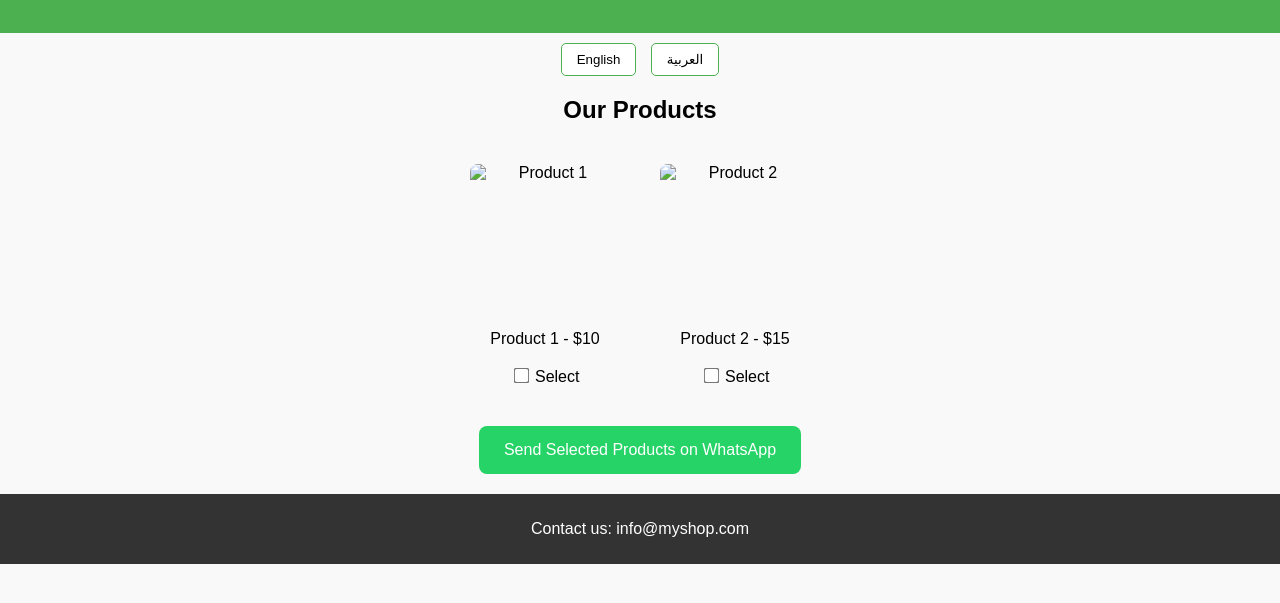
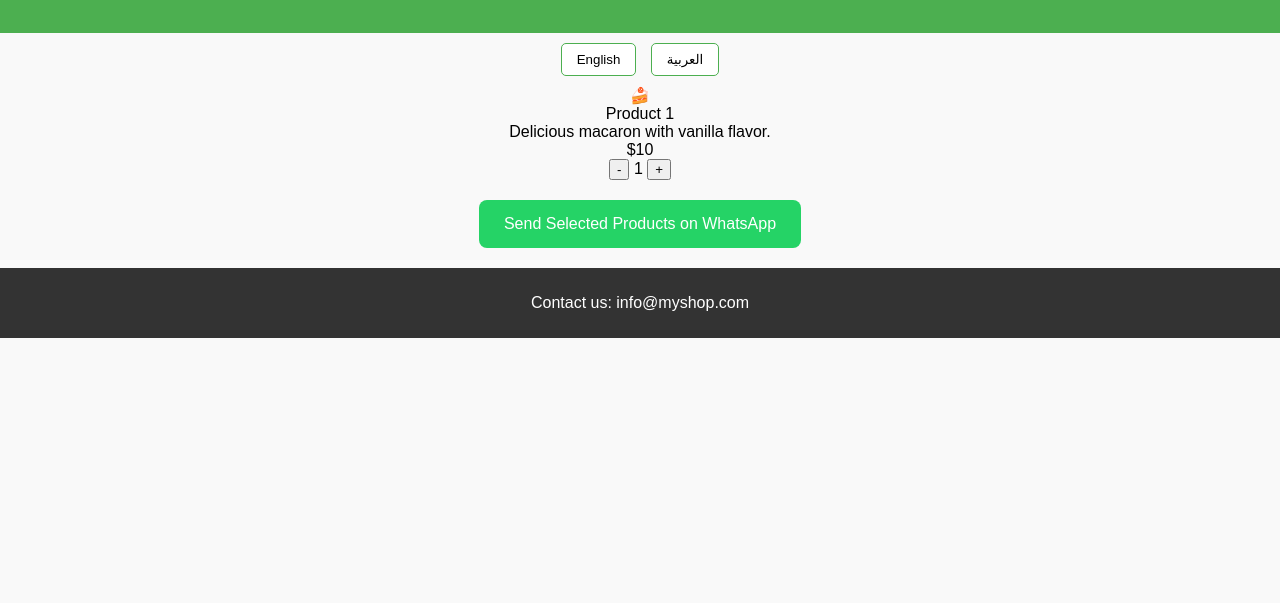
Before and after one commit to hifoo8/my-first-pwa, a plain HTML site: page index.html in a window 1280 px wide. Shown: the part 121-724 px from the top of the page. Drawn offline with Linux system fonts and the light colour scheme.

Commit message:
Update index.html

```diff
--- a/index.html
+++ b/index.html
@@ -22,11 +22,20 @@
   </div>
 
   <!-- Products Section -->
-  <main>
-    <section id="products">
-      <h2>Our Products</h2>
-      <!-- Products will be dynamically added -->
-    </section>
+ <div class="product-card">
+  <div class="product-image">🍰</div>
+  <div class="product-info">
+    <div class="product-name">Product 1</div>
+    <div class="product-description">Delicious macaron with vanilla flavor.</div>
+    <div class="product-price">$10</div>
+    <div class="quantity-controls">
+      <button class="qty-btn minus">-</button>
+      <span class="qty">1</span>
+      <button class="qty-btn plus">+</button>
+    </div>
+  </div>
+</div>
+
 
     <!-- WhatsApp Button -->
     <button id="whatsapp-btn">Send Selected Products on WhatsApp</button>
```
